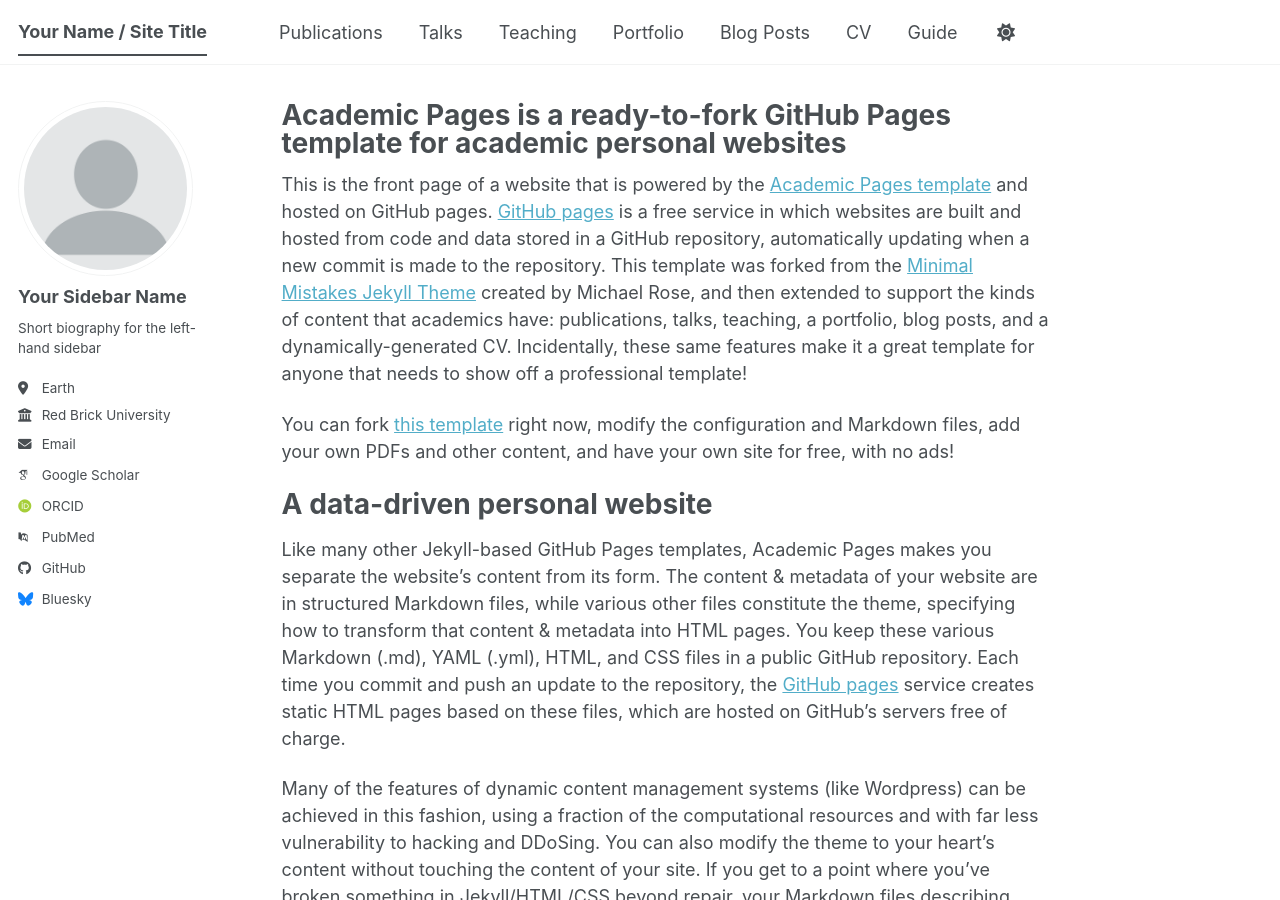
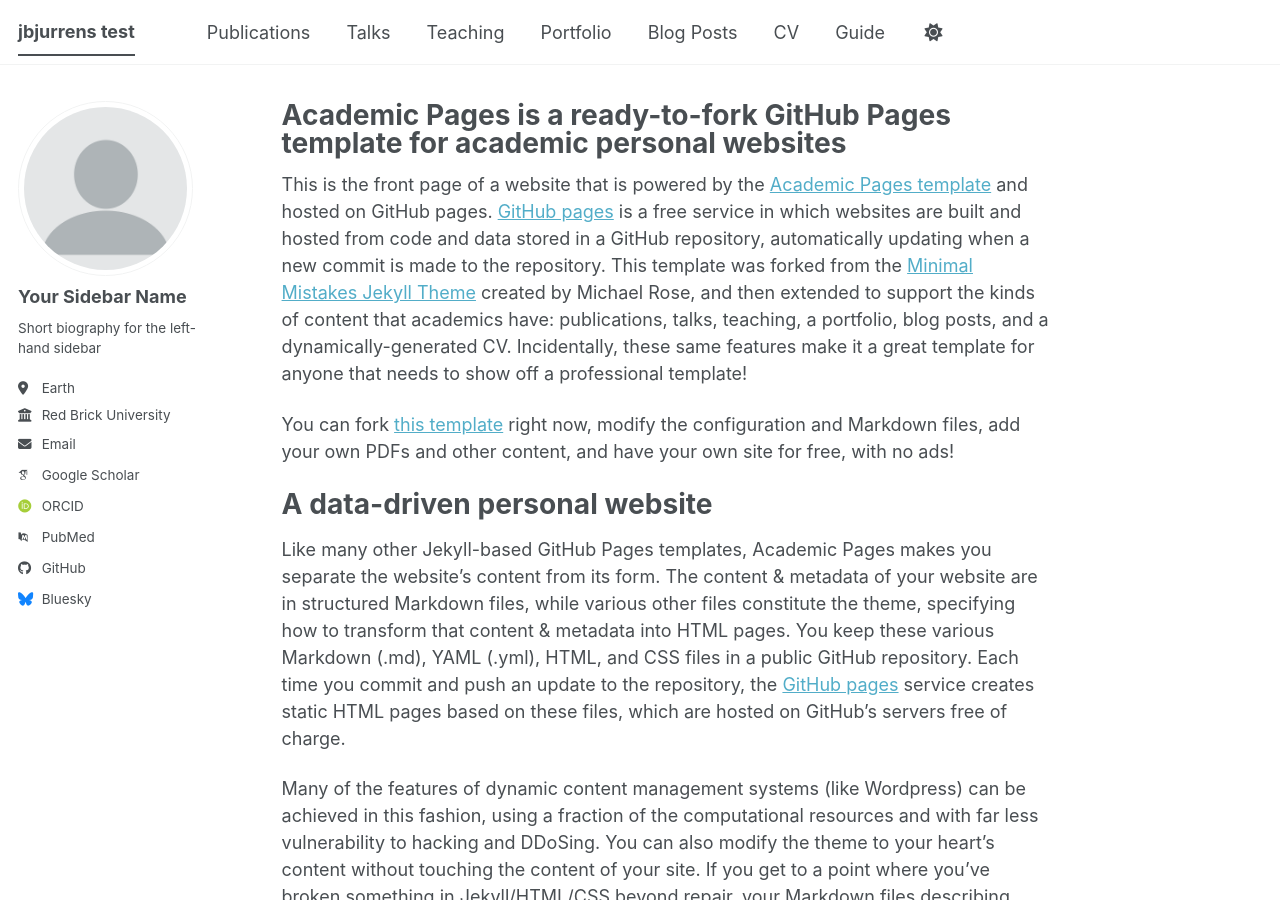
Before and after one commit to jbjurrens-gif/jbjurrens-gif.github.io, a Jekyll site: the page built from _pages/about.md, in a window 1280 px wide and 900 px high. Built offline with Jekyll 4.4.1, drawn with Linux system fonts in a browser that asks for light colours; some web fonts are replaced; a script bundle is joined from its source files by our own code; library files that are not in the unit come from our copies.

Commit message:
Update _config.yml test

```diff
--- a/_config.yml
+++ b/_config.yml
@@ -9,7 +9,7 @@
 # Basic Site Settings
 locale                   : "en-US"
 site_theme               : "default" # The available themes options are "default", "air", "sunrise", "mint", "dirt" and "contrast"
-title                    : "Your Name / Site Title"
+title                    : "jbjurrens test"
 title_separator          : "-"
 name                     : &name "Your Name"
 description              : &description "Your Name's academic portfolio"   # Update this with a general description of your site, this is the default if not overridden by a page
```
